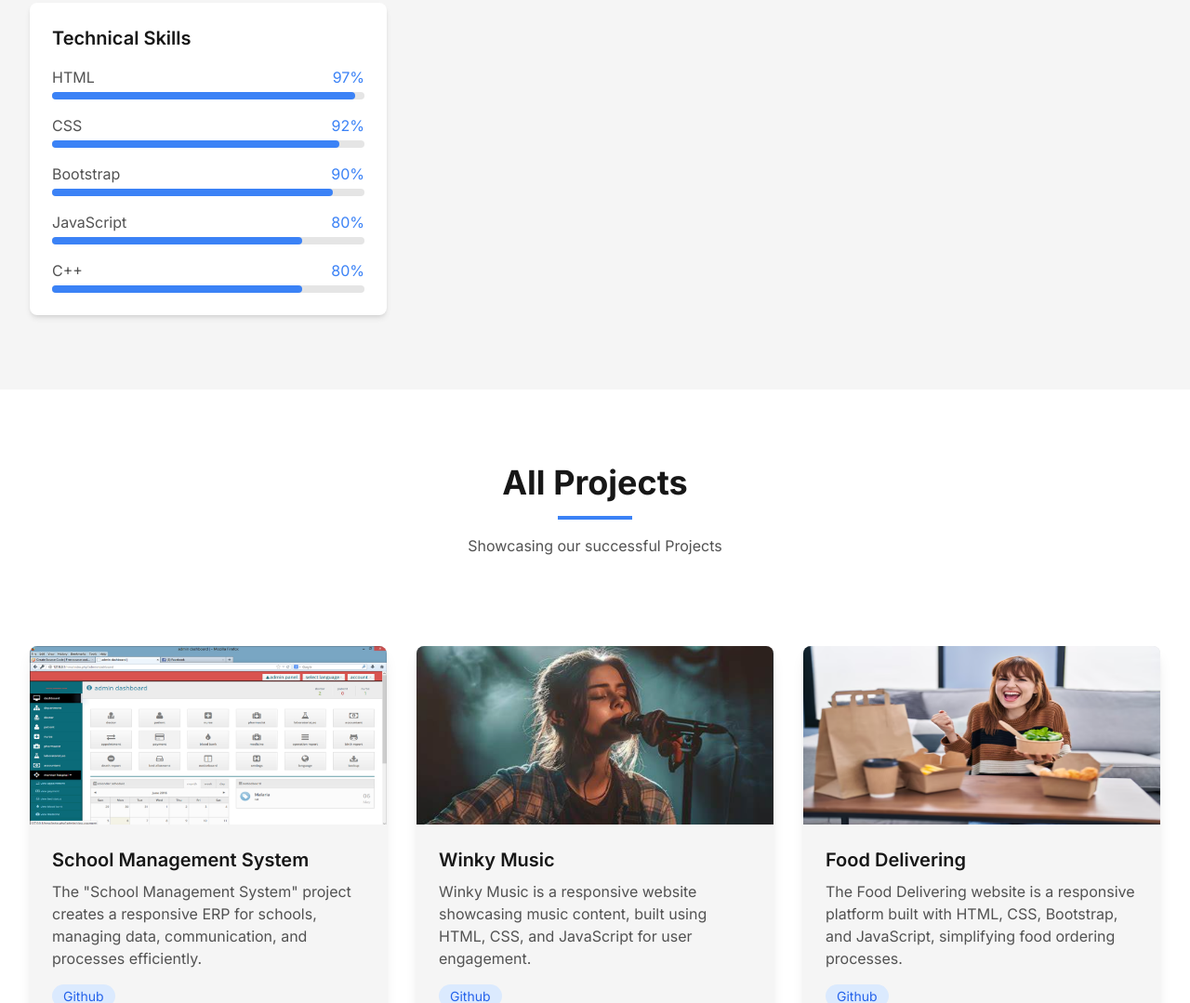
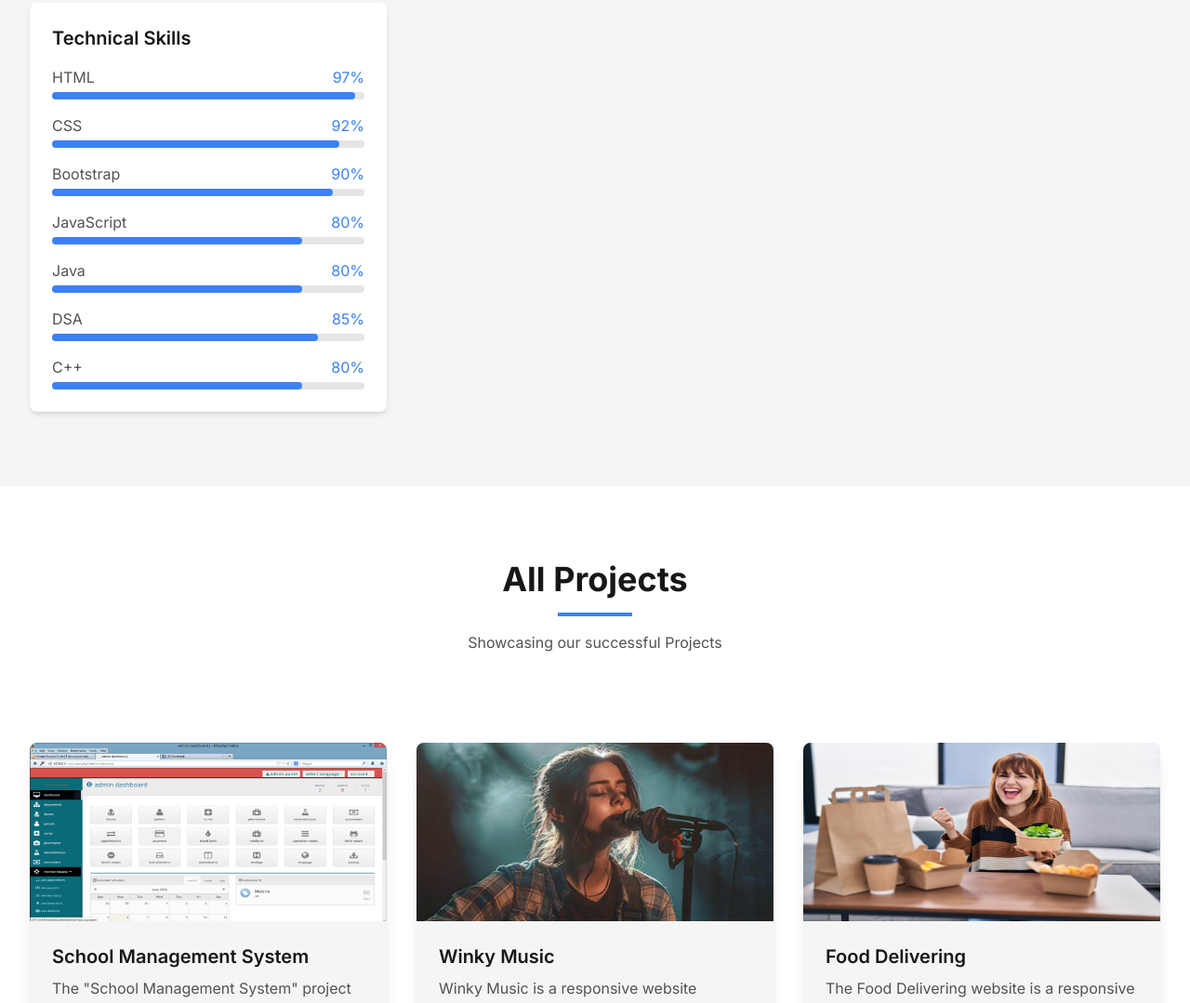
Before and after one commit to Anandswaroop2004/anand-swaroop-portfolio, a website: page index.html in a window 1280 px wide. Shown: the part 1739-2818 px from the top of the page at 93% size. Drawn offline with nearby package versions, Linux system fonts and the light colour scheme; placeholder pictures from the web are drawn by us.

Commit message:
Add skill bars for Java, DSA, and JavaScript

```diff
--- a/index.html
+++ b/index.html
@@ -1101,10 +1101,32 @@
                     <span class="text-neutral-600">JavaScript</span>
                     <span class="text-blue-500">80%</span>
                   </div>
+
                   <div class="w-full bg-neutral-200 rounded-full h-2">
                     <div class="bg-blue-500 h-2 rounded-full" style="width: 80%"></div>
                   </div>
                 </div>
+
+                 <div class="skill-bar">
+                  <div class="flex justify-between mb-1">
+                    <span class="text-neutral-600">Java</span>
+                    <span class="text-blue-500">80%</span>
+                  </div>
+                  <div class="w-full bg-neutral-200 rounded-full h-2">
+                    <div class="bg-blue-500 h-2 rounded-full" style="width: 80%"></div>
+                  </div>
+                </div>
+
+                 <div class="skill-bar">
+                  <div class="flex justify-between mb-1">
+                    <span class="text-neutral-600">DSA</span>
+                    <span class="text-blue-500">85%</span>
+                  </div>
+                  <div class="w-full bg-neutral-200 rounded-full h-2">
+                    <div class="bg-blue-500 h-2 rounded-full" style="width: 85%"></div>
+                  </div>
+                </div>
+
                 <div class="skill-bar">
                   <div class="flex justify-between mb-1">
                     <span class="text-neutral-600">C++</span>
```
